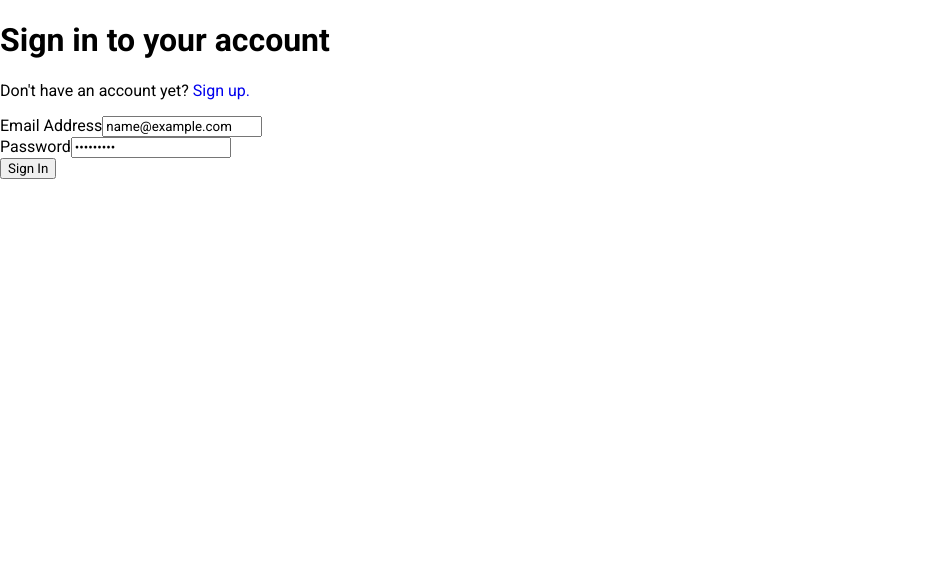
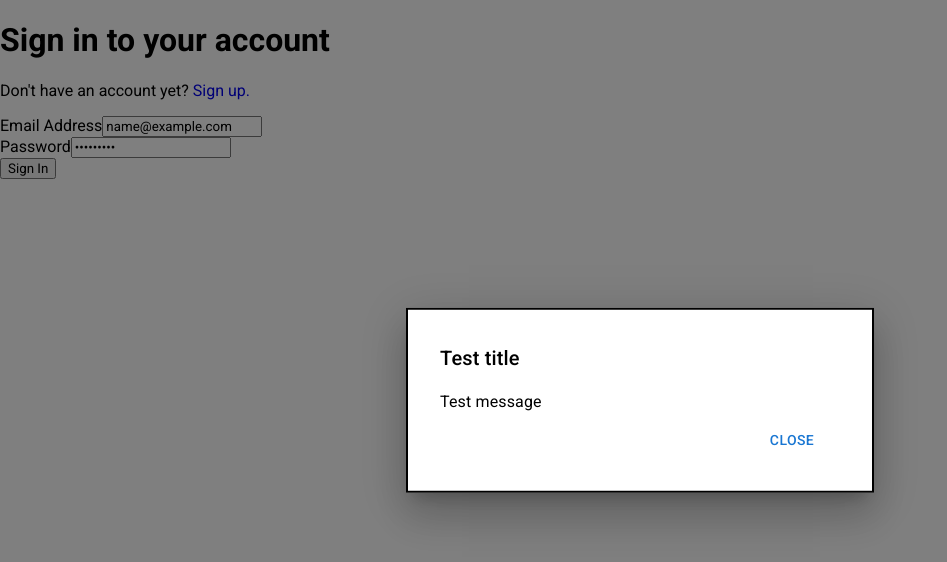
Before and after one commit to Seanathan10/SS-Drive, a React (Create React App) app: page /login in a window 1280 px wide. Both pictures are taken after typing "name@example.com", "Sample123" into the empty fields and a click on the button "Sign In". Shown: the top 562 px of the page, without its empty margins (0-947 px from the left). Built offline with nearby package versions, Linux system fonts and the light colour scheme; no server answers.

Commit message:
Add reusable modal

```diff
--- /dev/null
+++ b/src/Components/Modal.jsx
@@ -0,0 +1,79 @@
+import React from "react";
+import { Modal } from "@mui/material";
+
+
+
+
+/*
+============== REQUIRED CODE TO USE THE MODAL IN ANOTHER FILE ================
+
+const [ ModalOpen, SetModalOpen ] = useState();
+const [ ModalTitle, SetModalTitle ] = useState( '' );
+const [ ModalMessage, SetModalMessage ] = useState( '' );
+
+function CloseModal() {
+    SetModalOpen( false );
+}
+
+============== USAGE =================
+SetModalTitle( 'Test title' );
+SetModalMessage( 'Test message' );
+SetModalOpen( true );
+*/
+
+
+
+
+
+
+import { Box } from '@mui/material';
+import { Fade } from '@mui/material';
+import { Button } from "@mui/material";
+import { Backdrop } from '@mui/material';
+import { Typography } from '@mui/material';
+
+
+const style = {
+    position: "absolute",
+    top: "50%",
+    left: "50%",
+    transform: "translate(-50%, -50%)",
+    width: 400,
+    bgcolor: "background.paper",
+    border: "2px solid #000",
+    boxShadow: 24,
+    p: 4
+  };
+
+
+  function ModalPopup( { ModalTitle, ModalMessage, IsModalOpen, CloseModalFunction } ) {
+    return (
+        <Modal
+            aria-labelledby="transition-modal-title"
+            aria-describedby="transition-modal-description"
+            open={ IsModalOpen }
+            closeAfterTransition
+            BackdropComponent={ Backdrop }
+            BackdropProps={ { timeout: 500 } }
+        >
+            <Fade in={ IsModalOpen }>
+                <Box sx={ style } >
+
+                    <Typography id="transition-modal-title" variant="h6" component="h2">
+                        { ModalTitle }
+                    </Typography>
+
+                    <Typography id="transition-modal-description" sx={ { mt: 2 } } >
+                        { ModalMessage }
+                    </Typography>
+
+                    <Box sx={ { paddingTop: 1, paddingLeft: 40 } }>
+                        <Button onClick={ CloseModalFunction } >Close</Button>
+                    </Box>
+                </Box>
+            </Fade>
+        </Modal>
+    )
+}
+
+export default ModalPopup;
--- a/src/Components/Pages/LandingPage/LandingPage.jsx
+++ b/src/Components/Pages/LandingPage/LandingPage.jsx
@@ -42,7 +42,7 @@ export default function LandingPage() {
 
               <div className='CentreEverything3'>
                   <Button color='primary' variant='contained' onClick={ () => Navigate( '/' ) } sx={ { m: 1 } } >Home</Button>
-                  <Button color='primary' variant='contained' onClick={ () => Navigate( '/register' ) } sx={ { m: 1 } } >Register</Button>
+                  <Button color='primary' variant='contained' onClick={ () => Navigate( '/signup' ) } sx={ { m: 1 } } >Register</Button>
                   <Button color='primary' variant='contained' onClick={ () => Navigate( '/dashboard' ) } sx={ { m: 1 } } >Dashboard</Button>
                   <Button color='primary' variant='contained' onClick={ () => Navigate( '/login' ) } sx={ { m: 1 } } >Login</Button>
               </div>
--- a/src/Components/Pages/SignIn.jsx
+++ b/src/Components/Pages/SignIn.jsx
@@ -4,9 +4,19 @@ import { Link } from 'react-router-dom';
 import { useNavigate } from 'react-router-dom';
 import { UserAuth } from '../../Context/AuthContext.js';
 
+import ModalPopup from '../Modal.jsx';
+
 const SignIn = () => {
   const [ email, setEmail ] = useState('');
   const [ password, setPassword ] = useState('');
+
+  const [ ModalOpen, SetModalOpen ] = useState();
+  const [ ModalTitle, SetModalTitle ] = useState( '' );
+  const [ ModalMessage, SetModalMessage ] = useState( '' );
+
+  function CloseModal() {
+    SetModalOpen( false );
+  }
 
   const Navigate = useNavigate();
 
@@ -14,8 +24,13 @@ const SignIn = () => {
 
   const handleSubmit = async (e) => {
     e.preventDefault();
+
+    SetModalTitle( 'Test title' );
+    SetModalMessage( 'Test message' );
+    SetModalOpen( true );
+
     try {
-      await signIn(email, password)
+      await signIn( email, password )
       Navigate( '/dashboard' )
     } catch ( e ) {
       console.log( e.message )
@@ -23,6 +38,9 @@ const SignIn = () => {
   };
 
   return (
+    <div>
+      <ModalPopup ModalTitle={ ModalTitle } ModalMessage={ ModalMessage } IsModalOpen={ ModalOpen } CloseModalFunction={ CloseModal } ></ModalPopup>
+
       <div className='max-w-[700px] mx-auto my-16 p-4'>
         <div>
           <h1 className='text-2xl font-bold py-2'>Sign in to your account</h1>
@@ -33,19 +51,26 @@ const SignIn = () => {
             </Link>
           </p>
         </div>
+
         <form onSubmit={handleSubmit}>
+
           <div className='flex flex-col py-2'>
             <label className='py-2 font-medium'>Email Address</label>
             <input onChange={(e) => setEmail(e.target.value)} className='border p-3' type='email' />
           </div>
+
           <div className='flex flex-col py-2'>
             <label className='py-2 font-medium'>Password</label>
             <input onChange={(e) => setPassword(e.target.value)} className='border p-3' type='password' />
           </div>
+
           <button className='border border-blue-500 bg-blue-600 hover:bg-blue-500 w-full p-4 my-2 text-white'>
             Sign In
           </button>
+
         </form>
+
+      </div>
     </div>
   );
 };
--- a/src/Components/Pages/SignUp.jsx
+++ b/src/Components/Pages/SignUp.jsx
@@ -4,22 +4,24 @@ import { useRef } from 'react';
 
 import { useNavigate } from 'react-router-dom';
 
+import '../../App.css';
+import ModalPopup from '../Modal.jsx';
+import SignedOutBar from '../AppBars/SignedOutBar.js';
 import { UserAuth } from '../../Context/AuthContext.js';
 
 
+
+
+import { Stack } from '@mui/material';
 import { Button } from '@mui/material';
 import { TextField } from '@mui/material';
+import { IconButton } from '@mui/material';
 import { styled } from '@mui/material/styles';
+import Visibility from '@mui/icons-material/Visibility';
 import InputAdornment from '@mui/material/InputAdornment';
-import { Stack } from '@mui/material';
-import { IconButton } from '@mui/material';
-import Visibility from '@mui/icons-material/Visibility';
 import VisibilityOff from '@mui/icons-material/VisibilityOff';
 
 
-import '../../App.css';
-
-import SignedOutBar from '../AppBars/SignedOutBar.js';
 
 // eslint-disable-next-line
 const UsernameTextField = styled (TextField ) ( {
@@ -133,7 +135,6 @@ const PasswordTextField = styled( TextField ) ( {
 
 
 
-
 const SignUp = () => {
   // eslint-disable-next-line
   const UsernameRef = useRef();
@@ -145,23 +146,65 @@ const SignUp = () => {
   const HandleClickShowPassword = () => SetShowPassword( !ShowPassword );
   const HandleMouseDownPassword = () => SetShowPassword( !ShowPassword );
 
+  const [ ModalOpen, SetModalOpen ] = useState();
+  const [ ModalTitle, SetModalTitle ] = useState( '' );
+  const [ ModalMessage, SetModalMessage ] = useState( '' );
+
+  function CloseModal() {
+    SetModalOpen( false );
+  }
+
+
+
 
   const Navigate = useNavigate();
 
   const { createUser } = UserAuth();
 
   const SubmitSignUp = async () => {
-    try {
-      await createUser( EmailRef.current.value, PasswordRef.current.value );
-      Navigate( '/dashboard' )
-    } catch( Error ) {
-      console.log( Error.message );
+    let EmailAddress = EmailRef.current.value;
+    if( EmailAddress.includes( '@' ) && EmailAddress.includes( '.' ) ) {
+      if( PasswordRef.current.value === ConfirmPassRef.current.value ) {
+        if( PasswordRef.current.value.length >= 8 ) {
+
+          try {
+            await createUser( EmailRef.current.value, PasswordRef.current.value );
+            Navigate( '/dashboard' );
+          } catch( Error ) {
+            console.log( Error.message );
+          }
+
+          alert( 'Success' );
+
+        } else {
+          // alert( 'Password must be at least 6 characters' );
+          SetModalTitle( 'Password error' );
+          SetModalMessage( 'Password must be at least 8 characters' );
+          SetModalOpen( true );
+        }
+      } else {
+        // alert( "Passwords do not match!" );
+        SetModalTitle( 'Password error' );
+        SetModalMessage( 'Passwords do not match. Please try again' );
+        SetModalOpen( true );
+      }
+    } else {
+      SetModalTitle( 'Email error' );
+      SetModalMessage( 'Email address is not valid' );
+      SetModalOpen( true );
     }
+
   };
 
   return (
     <div>
       <SignedOutBar></SignedOutBar>
+
+
+      <ModalPopup ModalTitle={ ModalTitle } ModalMessage={ ModalMessage } IsModalOpen={ ModalOpen } CloseModalFunction={ CloseModal } ></ModalPopup>
+
+
+
 
       <div className='CentreEverything'>
         <div className='MainContentWrapper'>
@@ -221,12 +264,6 @@ const SignUp = () => {
 
                         <Button color='warning' onClick={ () => Navigate( '/login' ) } >Already have an account? Click here to Sign In</Button>
 
-                        {/* <div>
-                          <Button color='warning' onClick={ () => alert( UsernameRef.current.value ) } >UsernameRef</Button>
-                          <Button color='warning' onClick={ () => alert( EmailRef.current.value ) } >EmailRef</Button>
-                          <Button color='warning' onClick={ () => alert( PasswordRef.current.value ) } >PassRef</Button>
-                          <Button color='warning' onClick={ () => alert( ConfirmPassRef.current.value ) } >Pass2Ref</Button>
-                        </div> */}
 
                     </Stack>
 
```
Also changed, not shown: 1 other file (tests, documents, lock files or other folders). Lines whose indentation alone changed are shown as unchanged.
